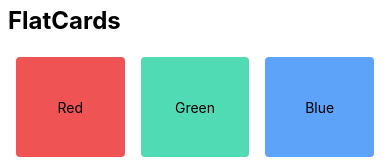
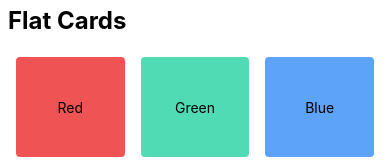
Before and after one commit to aadarshraj02/Multi-Components-React-native, a React Native app: screen / in a window 390 px wide. Shown: the top 160 px of the page. Built offline with nearby package versions, Linux system fonts and the light colour scheme.

Commit message:
Updated Heading Title

```diff
--- a/components/FlatCards.tsx
+++ b/components/FlatCards.tsx
@@ -4,7 +4,7 @@ import React from 'react';
 export default function FlatCards(): JSX.Element {
   return (
     <View>
-      <Text style={styles.headingText}>FlatCards</Text>
+      <Text style={styles.headingText}>Flat Cards</Text>
       <View style={styles.container}>
         <View style={[styles.card, styles.cardOne]}>
           <Text style={styles.cardText}>Red</Text>
```
